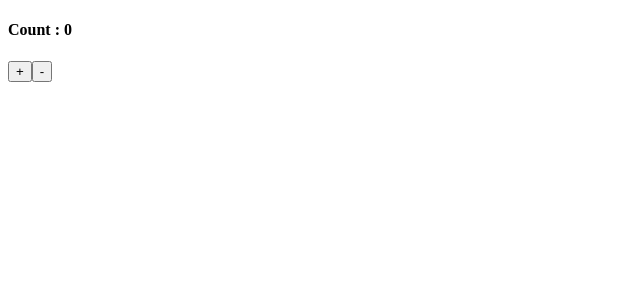
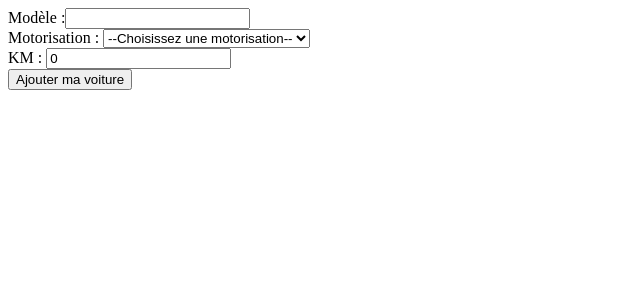
Before and after one commit to ndjerrou/state-with-counter, a React (Create React App) app: page / in a window 1280 px wide. Shown: the top 300 px of the page, without its empty margins (0-640 px from the left). Built offline with nearby package versions, Linux system fonts and the light colour scheme.

Commit message:
dealing with formulas : step 1

```diff
--- a/src/App.js
+++ b/src/App.js
@@ -1,5 +1,6 @@
+import AddCar from './components/AddCar';
 import Counter from './components/Counter';
 
 export default function App() {
-  return <Counter />;
+  return <AddCar />;
 }
--- /dev/null
+++ b/src/components/AddCar.js
@@ -0,0 +1,51 @@
+import { useState } from 'react';
+
+const AddCar = () => {
+  const [model, setModel] = useState('');
+  const [motorisation, setMotorisation] = useState('');
+  const [miles, setMiles] = useState(0);
+
+  const handleModelCar = e => {
+    setModel(e.target.value);
+  };
+
+  const handleMotorisation = e => {
+    setMotorisation(e.target.value);
+  };
+
+  const handleMiles = e => {
+    setMiles(e.target.value);
+  };
+
+  const handleSubmit = e => {
+    e.preventDefault();
+
+    console.log(model);
+    console.log(motorisation);
+    console.log(miles);
+  };
+
+  return (
+    <form onSubmit={handleSubmit}>
+      <div>
+        <label>Modèle :</label>
+        <input value={model} onChange={handleModelCar} />
+      </div>
+      <div>
+        <label>Motorisation : </label>
+        <select value={motorisation} onChange={handleMotorisation}>
+          <option>--Choisissez une motorisation--</option>
+          <option value='Diesel'>Diesel</option>
+          <option value='Essence'>Essence</option>
+        </select>
+      </div>
+      <div>
+        <label>KM : </label>
+        <input type='number' value={miles} onChange={handleMiles} />
+      </div>
+      <button>Ajouter ma voiture</button>
+    </form>
+  );
+};
+
+export default AddCar;
--- a/src/components/Counter.js
+++ b/src/components/Counter.js
@@ -21,7 +21,9 @@ const Counter = () => {
     <div>
       <h4>Count : {count}</h4>
       <button onClick={addOne}>+</button>
+      <button onClick={() => setCount(count + 2)}>+2</button>
       <button onClick={minusOne}>-</button>
+      <button onClick={() => setCount(0)}>Reset</button>
     </div>
   );
 };
```
